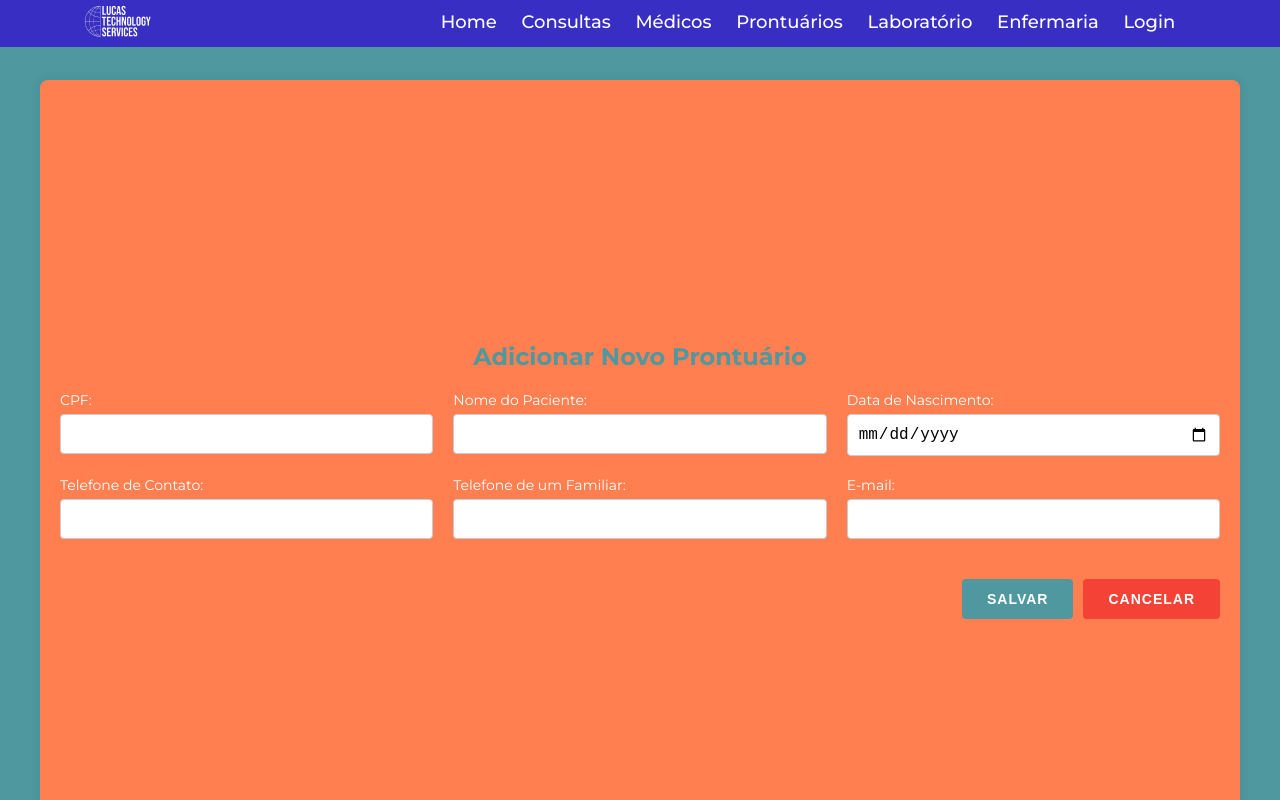
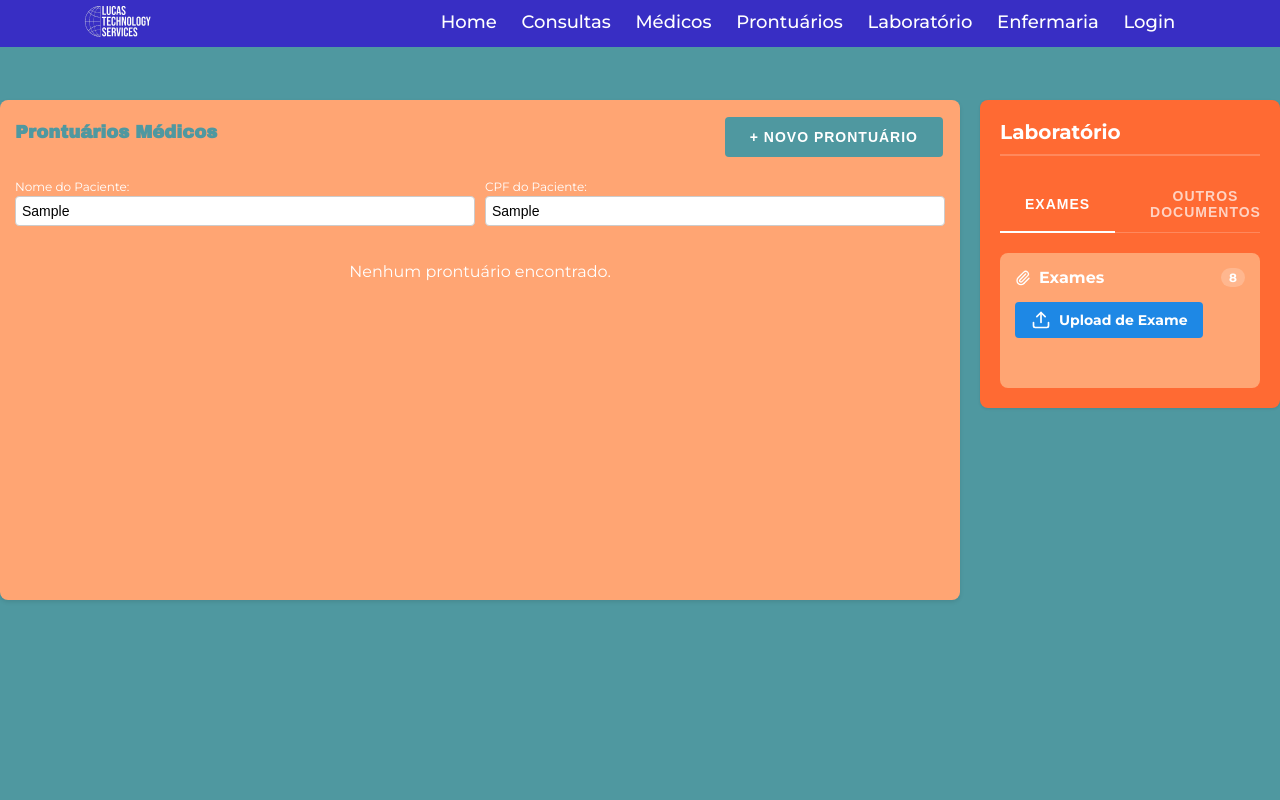
Before and after one commit to LesterCerioli/CRM-SAS, a Next.js app: page /viewingMedicalRecords in a window 1280 px wide. Both pictures are taken after typing "Sample", "Sample" into the empty fields and a click on the button "+ NOVO PRONTUÁRIO". Shown: the top 800 px of the page. Built offline with nearby package versions, Linux system fonts and the light colour scheme; a web font is replaced by a local one.

Commit message:
issue(#56): creation of the laboratoryModule component and styling it.

```diff
--- /dev/null
+++ b/src/components/laboratoryModule/laboratoryModule.tsx
@@ -0,0 +1,107 @@
+'use client'
+
+import React, { useState } from 'react';
+import { Upload, Paperclip } from 'lucide-react';
+import * as S from './styles';
+
+interface LaboratoryModuleProps {
+  patientId?: string;
+  onUpload?: (file: File, type: 'exam' | 'document') => Promise<void>;
+}
+
+const LaboratoryModule: React.FC<LaboratoryModuleProps> = ({ patientId, onUpload }) => {
+  const [activeTab, setActiveTab] = useState<'exams' | 'documents'>('exams');
+  const [uploading, setUploading] = useState(false);
+
+  const handleFileUpload = async (event: React.ChangeEvent<HTMLInputElement>, type: 'exam' | 'document') => {
+    const file = event.target.files?.[0];
+    if (!file || !onUpload) return;
+
+    try {
+      setUploading(true);
+      await onUpload(file, type);
+    } catch (error) {
+      console.error('Error uploading file:', error);
+    } finally {
+      setUploading(false);
+    }
+  };
+
+  return (
+    <S.Container>
+      <S.Header>Laboratório</S.Header>
+      <S.TabsContainer>
+        <S.Tab
+          $active={activeTab === 'exams'}
+          onClick={() => setActiveTab('exams')}
+        >
+          Exames
+        </S.Tab>
+        <S.Tab
+          $active={activeTab === 'documents'}
+          onClick={() => setActiveTab('documents')}
+        >
+          Outros Documentos
+        </S.Tab>
+      </S.TabsContainer>
+
+      <S.Content>
+        {activeTab === 'exams' ? (
+          <S.Section>
+            <S.SectionHeader>
+              <S.SectionTitle>
+                <Paperclip size={16} />
+                Exames
+              </S.SectionTitle>
+              <S.Counter>8</S.Counter>
+            </S.SectionHeader>
+            <S.UploadContainer>
+              <S.UploadLabel htmlFor="exam-upload">
+                <Upload size={20} />
+                Upload de Exame
+                <S.UploadInput
+                  id="exam-upload"
+                  type="file"
+                  onChange={(e) => handleFileUpload(e, 'exam')}
+                  accept=".pdf,.jpg,.jpeg,.png"
+                  disabled={uploading}
+                />
+              </S.UploadLabel>
+            </S.UploadContainer>
+            <S.FileList>
+
+            </S.FileList>
+          </S.Section>
+        ) : (
+          <S.Section>
+            <S.SectionHeader>
+              <S.SectionTitle>
+                <Paperclip size={16} />
+                Outros Documentos
+              </S.SectionTitle>
+              <S.Counter>0</S.Counter>
+            </S.SectionHeader>
+            <S.UploadContainer>
+              <S.UploadLabel htmlFor="document-upload">
+                <Upload size={20} />
+                Upload de Documento
+                <S.UploadInput
+                  id="document-upload"
+                  type="file"
+                  onChange={(e) => handleFileUpload(e, 'document')}
+                  accept=".pdf,.doc,.docx"
+                  disabled={uploading}
+                />
+              </S.UploadLabel>
+            </S.UploadContainer>
+            <S.FileList>
+
+            </S.FileList>
+          </S.Section>
+        )}
+      </S.Content>
+    </S.Container>
+  );
+};
+
+export default LaboratoryModule;
--- /dev/null
+++ b/src/components/laboratoryModule/styles.ts
@@ -0,0 +1,130 @@
+import styled from 'styled-components';
+
+export const Container = styled.div`
+  background-color: #ff6a33;
+  border-radius: 8px;
+  box-shadow: 0 1px 3px rgba(0, 0, 0, 0.1);
+  width: 300px;
+  padding: 20px;
+  margin-left: 20px;
+  height: fit-content;
+`;
+
+export const Header = styled.h2`
+  color: white;
+  font-size: 20px;
+  font-weight: bold;
+  margin-bottom: 20px;
+  padding-bottom: 10px;
+  border-bottom: 2px solid rgba(255, 255, 255, 0.2);
+`;
+
+export const TabsContainer = styled.div`
+  display: flex;
+  gap: 10px;
+  margin-bottom: 20px;
+  border-bottom: 1px solid rgba(255, 255, 255, 0.2);
+`;
+
+export const Tab = styled.button<{ $active: boolean }>`
+  padding: 8px 16px;
+  border: none;
+  background: none;
+  color: ${props => props.$active ? 'white' : 'rgba(255, 255, 255, 0.7)'};
+  font-weight: bold;
+  cursor: pointer;
+  position: relative;
+
+  &::after {
+    content: '';
+    position: absolute;
+    bottom: -1px;
+    left: 0;
+    right: 0;
+    height: 2px;
+    background-color: ${props => props.$active ? 'white' : 'transparent'};
+  }
+
+  &:hover {
+    color: white;
+  }
+`;
+
+export const Content = styled.div`
+  padding: 10px 0;
+  background-color: #ffa573;
+  border-radius: 8px;
+  padding: 15px;
+`;
+
+export const Section = styled.div`
+  margin-bottom: 20px;
+`;
+
+export const SectionHeader = styled.div`
+  display: flex;
+  align-items: center;
+  justify-content: space-between;
+  margin-bottom: 15px;
+`;
+
+export const SectionTitle = styled.h3`
+  color: white;
+  font-size: 16px;
+  font-weight: bold;
+  display: flex;
+  align-items: center;
+  gap: 8px;
+
+  svg {
+    color: white;
+  }
+`;
+
+export const Counter = styled.span`
+  background-color: rgba(255, 255, 255, 0.2);
+  color: white;
+  padding: 2px 8px;
+  border-radius: 12px;
+  font-size: 12px;
+  font-weight: bold;
+`;
+
+export const UploadContainer = styled.div`
+  margin-bottom: 15px;
+`;
+
+export const UploadLabel = styled.label`
+  display: flex;
+  align-items: center;
+  gap: 8px;
+  padding: 8px 16px;
+  background-color: #1e88e5;
+  color: white;
+  border-radius: 4px;
+  cursor: pointer;
+  font-size: 14px;
+  font-weight: bold;
+  transition: background-color 0.2s;
+  width: fit-content;
+
+  &:hover {
+    background-color: #1976d2;
+  }
+
+  &:active {
+    background-color: #1565c0;
+  }
+`;
+
+export const UploadInput = styled.input`
+  display: none;
+`;
+
+export const FileList = styled.div`
+  display: flex;
+  flex-direction: column;
+  gap: 10px;
+  color: white;
+  font-weight: bold;
+`;
--- a/src/components/viewingMedicalRecords/createViewingRecords.tsx
+++ b/src/components/viewingMedicalRecords/createViewingRecords.tsx
@@ -3,6 +3,7 @@ import React, { useState, useEffect, useCallback, useMemo, useRef } from "react"
 import * as S from "./styles";
 import AddMedicalRecord from "../addMedicalRecord/addMedicalRecord";
 import { ChevronLeft, ChevronRight } from 'lucide-react';
+import LaboratoryModule from '../laboratoryModule/laboratoryModule';
 
 interface MedicalRecord {
   id: string;
@@ -33,14 +34,13 @@ interface Patient {
   email: string;
 }
 
-// Generate 1200 mock medical records
+
 const generateMockRecords = (): MedicalRecord[] => {
   const records: MedicalRecord[] = [];
   const now = new Date();
-  const twentyFourHoursAgo = new Date(now.getTime() - 24 * 60 * 60 * 1000);
 
-  const firstNames = ['Carlos', 'Maria', 'João', 'Ana', 'Pedro', 'Luisa', 'Fernando', 'Mariana', 'Ricardo', 'Camila'];
-  const lastNames = ['Silva', 'Santos', 'Oliveira', 'Pereira', 'Ferreira', 'Rodrigues', 'Almeida', 'Costa', 'Carvalho', 'Gomes'];
+  const firstNames = ['Carlos', 'Maria', 'João', 'Ana', 'Pedro', 'Luisa', 'Fernando', 'Mariana', 'Ricardo', 'Camila', 'José', 'Beatriz', 'Antônio', 'Isabela', 'Francisco', 'Laura', 'Paulo', 'Juliana', 'Lucas', 'Fernanda'];
+  const lastNames = ['Silva', 'Santos', 'Oliveira', 'Pereira', 'Ferreira', 'Rodrigues', 'Almeida', 'Costa', 'Carvalho', 'Gomes', 'Martins', 'Araújo', 'Melo', 'Barbosa', 'Sousa', 'Ribeiro', 'Alves', 'Monteiro', 'Mendes', 'Cardoso'];
 
   for (let i = 0; i < 1200; i++) {
     const isRecent = i < 5;
@@ -61,7 +61,7 @@ const generateMockRecords = (): MedicalRecord[] => {
       email: `${firstName.toLowerCase()}.${lastName1.toLowerCase()}@example.com`,
       phone: `(${Math.floor(Math.random() * 90) + 10}) 9${Math.floor(Math.random() * 9000) + 1000}-${Math.floor(Math.random() * 9000) + 1000}`,
       familyPhone: `(${Math.floor(Math.random() * 90) + 10}) 9${Math.floor(Math.random() * 9000) + 1000}-${Math.floor(Math.random() * 9000) + 1000}`,
-      doctorName: `Dr. ${['Silva', 'Santos', 'Oliveira', 'Rodrigues', 'Ferreira'][Math.floor(Math.random() * 5)]}`,
+      doctorName: `Dr. ${lastNames[Math.floor(Math.random() * lastNames.length)]}`,
       diagnosis: ['Hipertensão', 'Diabetes Tipo 2', 'Artrite Reumatoide', 'Asma', 'Depressão'][Math.floor(Math.random() * 5)],
       treatmentPlan: {
         description: isRecent ? 'Novo paciente - Em avaliação' : 'Tratamento em andamento',
@@ -114,8 +114,8 @@ const MedicalRecords: React.FC = () => {
   const [doctorSuggestions, setDoctorSuggestions] = useState<string[]>([]);
   const [showAddForm, setShowAddForm] = useState(false);
   const [currentPage, setCurrentPage] = useState(1);
-  const [isEditing, setIsEditing] = useState(false); // Added state for editing
-  const [selectedPatient, setSelectedPatient] = useState<Patient | null>(null); // Added state for selected patient
+  const [isEditing, setIsEditing] = useState(false);
+  const [selectedPatient, setSelectedPatient] = useState<Patient | null>(null);
   const recordsPerPage = 10;
   const [signature, setSignature] = useState<string | null>(null);
   const canvasRef = useRef<HTMLCanvasElement>(null);
@@ -139,12 +139,17 @@ const MedicalRecords: React.FC = () => {
   };
 
   const handleFilter = useCallback(() => {
+    const searchTerm = (patientName + patientCPF).toLowerCase();
     const filtered = records.filter(record =>
-      record.patientName.toLowerCase().startsWith(patientName.toLowerCase()) ||
-      record.patientCPF.startsWith(patientCPF)
+      record.patientName.toLowerCase().includes(searchTerm) ||
+      record.patientCPF.includes(searchTerm) ||
+      record.email.toLowerCase().includes(searchTerm) ||
+      record.phone.includes(searchTerm) ||
+      record.familyPhone.includes(searchTerm) ||
+      record.doctorName.toLowerCase().includes(searchTerm)
     );
     setFilteredRecords(filtered);
-    setShowDescriptions(patientName.length > 0 || patientCPF.length > 0);
+    setShowDescriptions(searchTerm.length > 0);
     setCurrentPage(1);
   }, [records, patientName, patientCPF]);
 
@@ -155,15 +160,12 @@ const MedicalRecords: React.FC = () => {
 
   useEffect(() => {
     if (patientName.length > 0 || patientCPF.length > 0) {
-      debouncedHandleFilter();
+      handleFilter();
     } else {
-      setFilteredRecords(records);
+      setFilteredRecords([]);
       setShowDescriptions(false);
     }
-    return () => {
-      debouncedHandleFilter.cancel();
-    };
-  }, [debouncedHandleFilter, patientName, patientCPF, records]);
+  }, [handleFilter, patientName, patientCPF]);
 
   const handleSort = (field: keyof MedicalRecord) => {
     setSortField(field);
@@ -177,7 +179,7 @@ const MedicalRecords: React.FC = () => {
 
   const handleEdit = (record: MedicalRecord) => {
     setEditingRecord(record);
-    setIsEditing(true); // Set isEditing to true when editing starts
+    setIsEditing(true);
   };
 
   const handleSave = (updatedRecord: MedicalRecord) => {
@@ -187,12 +189,12 @@ const MedicalRecords: React.FC = () => {
     setRecords(updatedRecords);
     setFilteredRecords(updatedRecords);
     setEditingRecord(null);
-    setIsEditing(false); // Set isEditing to false after saving
+    setIsEditing(false);
   };
 
   const handleCancel = () => {
     setEditingRecord(null);
-    setIsEditing(false); // Set isEditing to false after canceling
+    setIsEditing(false);
   };
 
   const isEditable = (record: MedicalRecord) => {
@@ -250,7 +252,7 @@ const MedicalRecords: React.FC = () => {
     setSignature(null);
   };
 
-  const handleAddNewRecord = (patient?: Patient) => { // Modified to accept optional patient
+  const handleAddNewRecord = (patient?: Patient) => {
     setSelectedPatient(patient || null);
     setShowAddForm(true);
   };
@@ -290,13 +292,13 @@ const MedicalRecords: React.FC = () => {
 
   const paginate = (pageNumber: number) => {
     setCurrentPage(pageNumber);
-    window.scrollTo(0, 0);  // Scroll to top when changing pages
+    window.scrollTo(0, 0);
   };
 
   const MobileRecordCard: React.FC<{ record: MedicalRecord }> = ({ record }) => (
     <S.MobileCard>
       <S.MobileCardHeader>
-        <S.MobileCardTitle onClick={() => handleAddNewRecord({ // Updated MobileCardTitle to be clickable
+        <S.MobileCardTitle onClick={() => handleAddNewRecord({
           cpf: record.patientCPF,
           name: record.patientName,
           dateOfBirth: record.dateOfBirth,
@@ -431,18 +433,19 @@ const MedicalRecords: React.FC = () => {
           familyPhone: record.familyPhone,
           email: record.email,
         }))}
-        selectedPatient={selectedPatient} // Passando o paciente selecionado
+        selectedPatient={selectedPatient}
       />
     );
   }
 
   return (
     <S.Container>
+      <div style={{ display: 'flex', width: '100%' }}>
         <S.FormWrapper $isExpanded={patientName.length > 0 || patientCPF.length > 0}>
           <S.Header>
             <div style={{ display: 'flex', justifyContent: 'space-between', alignItems: 'center', marginBottom: '20px' }}>
               <S.Title>Prontuários Médicos</S.Title>
-            <S.NewPatientButton onClick={handleAddNewRecord}>
+              <S.NewPatientButton >
                 + Novo Prontuário
               </S.NewPatientButton>
             </div>
@@ -609,7 +612,8 @@ const MedicalRecords: React.FC = () => {
           {!isEditing && (
             <S.TableWrapper $showDescriptions={showDescriptions}>
               <S.DesktopView>
-              {showDescriptions ? (
+                {(patientName.length > 0 || patientCPF.length > 0) && (
+                  filteredRecords.length > 0 ? (
                     <S.Table>
                       <S.TableHeader>
                         <S.TableRow>
@@ -631,7 +635,7 @@ const MedicalRecords: React.FC = () => {
                       <S.TableBody>
                         {currentRecords.map((record) => (
                           <S.TableRow key={record.id}>
-                        <S.ClickableTableCell
+                            <S.ClickableTableCell // Updated TableCell to be clickable
                               onClick={() => handleAddNewRecord({
                                 cpf: record.patientCPF,
                                 name: record.patientName,
@@ -687,53 +691,35 @@ const MedicalRecords: React.FC = () => {
                       </S.TableBody>
                     </S.Table>
                   ) : (
-                <S.EmptyTable />
+                    <S.EmptyMessage>Nenhum prontuário encontrado.</S.EmptyMessage>
+                  )
                 )}
               </S.DesktopView>
               <S.MobileView>
-              {showDescriptions && currentRecords.map((record) => (
+                {(patientName.length > 0 || patientCPF.length > 0) && (
+                  filteredRecords.length > 0 ? (
+                    currentRecords.map((record) => (
                       <MobileRecordCard key={record.id} record={record} />
-              ))}
+                    ))
+                  ) : (
+                    <S.EmptyMessage>Nenhum prontuário encontrado.</S.EmptyMessage>
+                  )
+                )}
               </S.MobileView>
             </S.TableWrapper>
           )}
-        {showDescriptions && !isEditing && (
-          <S.PaginationContainer>
-            <S.PaginationButton
-              onClick={() => paginate(currentPage - 1)}
-              disabled={currentPage === 1}
-            >
-              <ChevronLeft />
-            </S.PaginationButton>
-            {[...Array(Math.min(5, Math.ceil(filteredRecords.length / recordsPerPage)))].map((_, i) => (
-              <S.PaginationButton
-                key={i}
-                onClick={() => paginate(i + 1)}
-                disabled={currentPage === i + 1}
-              >
-                {i + 1}
-              </S.PaginationButton>
-            ))}
-            {Math.ceil(filteredRecords.length / recordsPerPage) > 5 && (
-              <S.PaginationEllipsis>...</S.PaginationEllipsis>
+
+        </S.FormWrapper>
+        {(patientName.length > 0 || patientCPF.length > 0) && (
+          <LaboratoryModule
+            patientId={editingRecord?.id}
+            onUpload={async (file, type) => {
+              // Here you would implement the file upload logic
+              console.log('Uploading file:', file, 'type:', type);
+            }}
+          />
         )}
-            {Math.ceil(filteredRecords.length / recordsPerPage) > 5 && (
-              <S.PaginationButton
-                onClick={() => paginate(Math.ceil(filteredRecords.length / recordsPerPage))}
-                disabled={currentPage === Math.ceil(filteredRecords.length / recordsPerPage)}
-              >
-                {Math.ceil(filteredRecords.length / recordsPerPage)}
-              </S.PaginationButton>
-            )}
-            <S.PaginationButton
-              onClick={() => paginate(currentPage + 1)}
-              disabled={currentPage === Math.ceil(filteredRecords.length / recordsPerPage)}
-            >
-              <ChevronRight />
-            </S.PaginationButton>
-          </S.PaginationContainer>
-        )}
-      </S.FormWrapper>
+      </div>
     </S.Container>
   );
 };
--- a/src/components/viewingMedicalRecords/styles.ts
+++ b/src/components/viewingMedicalRecords/styles.ts
@@ -36,14 +36,12 @@ export const Title = styled.h1`
   font-size: 18px;
   color: #4f98a0;
   margin-bottom: 10px;
-  font-weight: bold;
 `;
 
 export const FilterContainer = styled.div`
   display: flex;
   gap: 10px;
   margin-bottom: 10px;
-  font-weight: bold;
   flex-wrap: wrap;
   @media (max-width: 768px) {
     flex-direction: column;
@@ -62,7 +60,6 @@ export const NewPatientButton = styled.button`
   margin: 2px 2px;
   cursor: pointer;
   border-radius: 4px;
-  font-weight: bold;
 `;
 
 export const InputGroup = styled.div`
@@ -70,7 +67,6 @@ export const InputGroup = styled.div`
   flex-direction: column;
   flex: 1;
   min-width: 150px;
-  font-weight: bold;
   @media (max-width: 768px) {
     width: 100%;
     margin-bottom: 10px;
@@ -81,7 +77,6 @@ export const Label = styled.label`
   font-size: 12px;
   margin-bottom: 2px;
   color: white;
-  font-weight: bold;
 `;
 
 export const Input = styled.input`
@@ -90,7 +85,6 @@ export const Input = styled.input`
   border-radius: 4px;
   font-size: 14px;
   color: black;
-  font-weight: bold;
 
   @media (max-width: 768px) {
     font-size: 16px;
@@ -108,25 +102,21 @@ export const TableWrapper = styled.div<{ $showDescriptions: boolean }>`
   overflow: hidden;
   transition: max-height 0.3s ease-in-out;
   margin-top: 1rem;
-  font-weight: bold;
 `;
 
 export const Table = styled.table`
   width: 100%;
   border-collapse: collapse;
   font-size: 10px;
-  font-weight: bold;
 `;
 
 export const TableHeader = styled.thead`
   background-color: #ff7f50;
   position: sticky;
   top: 0;
-  font-weight: bold;
 `;
 
 export const TableRow = styled.tr`
-font-weight: bold;
   &:nth-child(even) {
     background-color: #ff7f50;
   }
@@ -139,7 +129,6 @@ export const TableHeaderCell = styled.th`
   font-weight: bold;
   cursor: pointer;
   color: white;
-  font-weight: bold;
   &:hover {
     background-color: rgba(255, 255, 255, 0.1);
   }
@@ -154,7 +143,6 @@ export const TableCell = styled.td`
   position: relative;
   vertical-align: middle;
   word-break: break-word;
-  font-weight: bold;
 
   @media (max-width: 768px) {
     font-size: 12px;
@@ -163,7 +151,6 @@ export const TableCell = styled.td`
 `;
 
 export const ClickableTableCell = styled(TableCell)`
-font-weight: bold;
   cursor: pointer;
   transition: background-color 0.3s;
 
@@ -173,7 +160,6 @@ font-weight: bold;
 `;
 
 export const TreatmentCell = styled.div`
-font-weight: bold;
   max-height: 40px;
   overflow: hidden;
   text-overflow: ellipsis;
@@ -184,14 +170,12 @@ font-weight: bold;
 `;
 
 export const TruncatedText = styled.div`
-font-weight: bold;
   white-space: nowrap;
   overflow: hidden;
   text-overflow: ellipsis;
 `;
 
 export const NotesCell = styled(TruncatedText)`
-font-weight: bold;
   max-height: 40px;
   overflow: hidden;
   text-overflow: ellipsis;
@@ -649,3 +633,10 @@ export const SignatureSaved = styled.p`
   font-size: 14px;
   margin-top: 5px;
 `;
+
+export const EmptyMessage = styled.div`
+  text-align: center;
+  font-size: 16px;
+  color: white;
+  margin-top: 20px;
+`;
```
Lines whose indentation alone changed are shown as unchanged.
